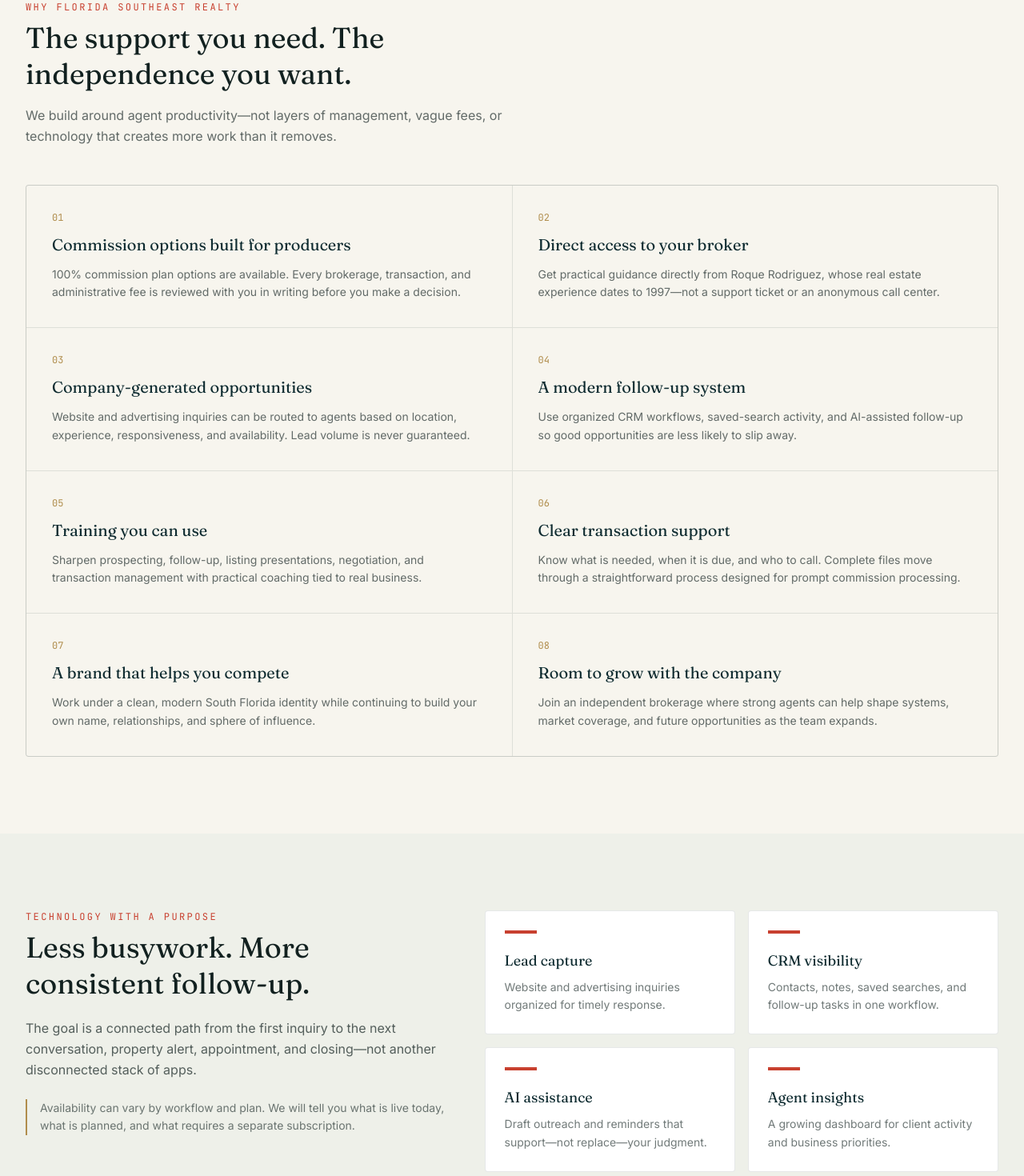
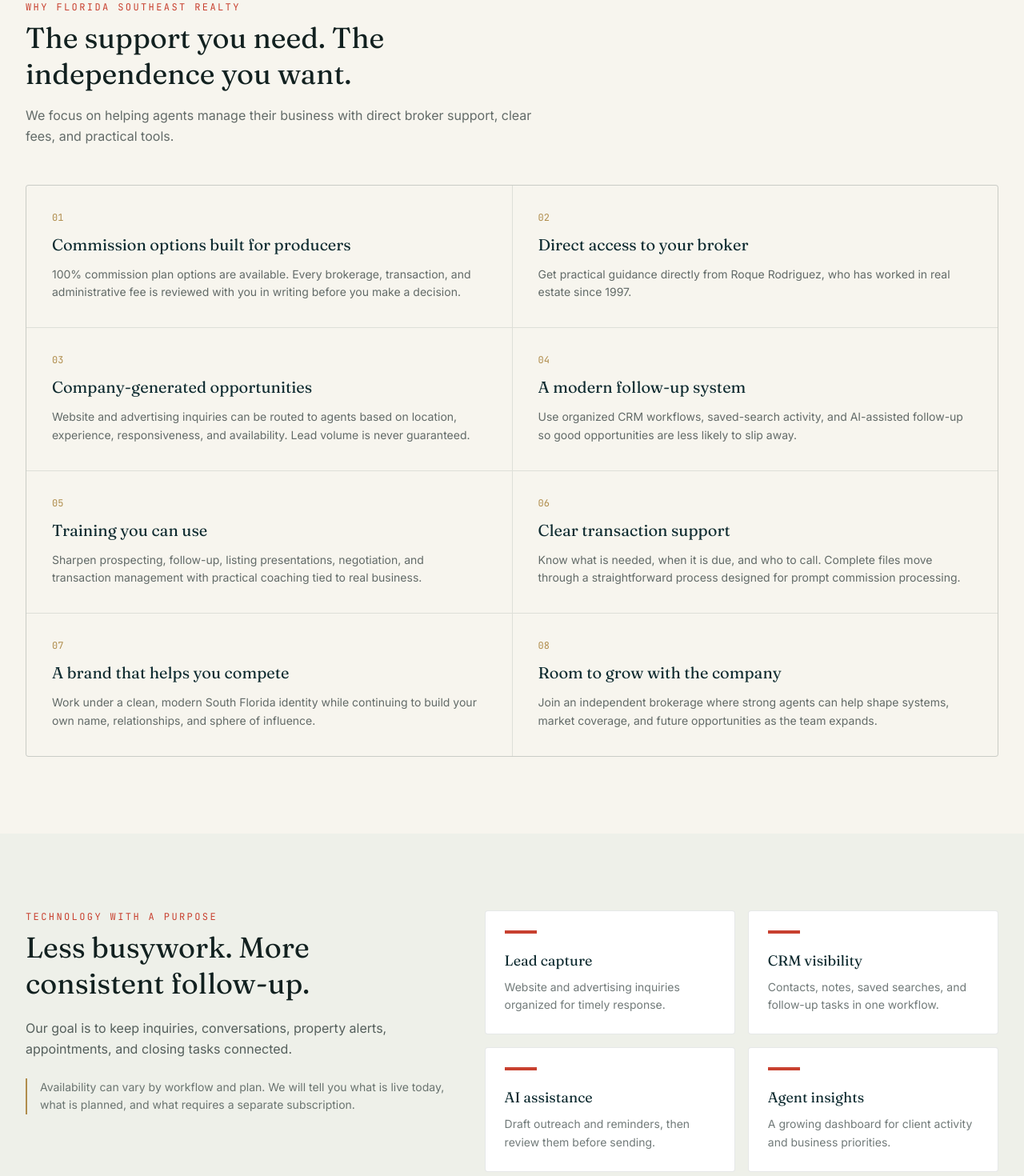
Before and after one commit to roquerodriguez27-dotcom/florida-southeast-realty, a Next.js app: page /join in a window 1280 px wide. Shown: the part 960-2430 px from the top of the page at 80% size. Built offline with nearby package versions, Linux system fonts and the light colour scheme; no server answers.

Commit message:
Use more natural wording across website copy (#63)

```diff
--- a/app/blog/page.tsx
+++ b/app/blog/page.tsx
@@ -20,7 +20,7 @@ export default async function BlogPage() {
         <p className="font-mono text-xs uppercase tracking-[0.2em] text-hibiscus mb-2">South Florida Real Estate Blog</p>
         <h1 className="font-display text-3xl md:text-5xl text-ink mb-3">Practical research for buyers, sellers, and homeowners</h1>
         <p className="text-ink/60 max-w-2xl mb-10">
-          Original guidance focused on the questions that come up in South Florida transactions — property records, condos, waterfront due diligence, seller preparation, and more.
+          Practical articles on South Florida property records, condos, waterfront due diligence, and preparing a home for sale.
         </p>
 
         {lead && (
--- a/app/buyer-tools/page.tsx
+++ b/app/buyer-tools/page.tsx
@@ -53,7 +53,7 @@ export default async function BuyerToolsPage({ searchParams }: Props) {
     <main className="pt-28 md:pt-32 pb-24">
       <section className="container-fsre max-w-4xl">
         <p className="font-mono text-xs uppercase tracking-[0.2em] text-hibiscus mb-2">Buyer Decision Tools</p>
-        <h1 className="font-display text-4xl md:text-5xl text-ink leading-tight">Compare the home—and the real cost of owning it.</h1>
+        <h1 className="font-display text-4xl md:text-5xl text-ink leading-tight">Compare homes and the cost of owning them.</h1>
         <p className="text-lg text-ink/65 leading-relaxed mt-5 max-w-3xl">Test monthly-cost and affordability scenarios with the Florida expenses that matter, then compare homes side-by-side before deciding what deserves a showing.</p>
       </section>
       <section className="container-fsre mt-10">
--- a/app/guides/page.tsx
+++ b/app/guides/page.tsx
@@ -19,7 +19,7 @@ export default async function GuidesPage() {
         <p className="font-mono text-xs uppercase tracking-[0.2em] text-hibiscus mb-2">South Florida Guides</p>
         <h1 className="font-display text-3xl md:text-5xl text-ink mb-3">Research before the decision gets expensive</h1>
         <p className="text-ink/60 max-w-2xl mb-10">
-          Practical guides written for South Florida buyers, sellers, and relocating households — with an emphasis on due diligence, property structure, and questions worth asking early.
+          Practical guides for buying, selling, or moving to South Florida. Learn what to research and which questions to ask before making a decision.
         </p>
 
         <div className="grid grid-cols-1 md:grid-cols-3 gap-8">
--- a/app/home-valuation/page.tsx
+++ b/app/home-valuation/page.tsx
@@ -45,7 +45,7 @@ export default async function HomeValuationPage({ searchParams }: Props) {
         <header className="max-w-3xl">
           <p className="font-mono text-xs uppercase tracking-[0.2em] text-hibiscus mb-2">Your Home Sale, Reviewed Personally</p>
           <h1 className="font-display text-4xl md:text-5xl text-ink mb-4 leading-tight">
-            What could your home sell for—and what could you keep?
+            What could your home sell for? What could you keep?
           </h1>
           <p className="text-ink/70 leading-relaxed">
             Get a personal pricing and selling-cost review from Roque Rodriguez. Start with your
--- a/app/join/page.tsx
+++ b/app/join/page.tsx
@@ -18,7 +18,7 @@ const BENEFITS = [
   {
     number: "02",
     title: "Direct access to your broker",
-    body: "Get practical guidance directly from Roque Rodriguez, whose real estate experience dates to 1997—not a support ticket or an anonymous call center.",
+    body: "Get practical guidance directly from Roque Rodriguez, who has worked in real estate since 1997.",
   },
   {
     number: "03",
@@ -106,7 +106,7 @@ const FAQS = [
 const TECHNOLOGY = [
   ["Lead capture", "Website and advertising inquiries organized for timely response."],
   ["CRM visibility", "Contacts, notes, saved searches, and follow-up tasks in one workflow."],
-  ["AI assistance", "Draft outreach and reminders that support—not replace—your judgment."],
+  ["AI assistance", "Draft outreach and reminders, then review them before sending."],
   ["Agent insights", "A growing dashboard for client activity and business priorities."],
 ] as const;
 
@@ -166,8 +166,8 @@ export default function JoinPage() {
           <p className="mb-2 font-mono text-xs uppercase tracking-[0.2em] text-hibiscus">Why Florida Southeast Realty</p>
           <h2 className="font-display text-3xl leading-tight text-ink md:text-4xl">The support you need. The independence you want.</h2>
           <p className="mt-4 leading-relaxed text-ink/65">
-            We build around agent productivity—not layers of management, vague fees, or technology
-            that creates more work than it removes.
+            We focus on helping agents manage their business with direct broker support, clear fees,
+            and practical tools.
           </p>
         </div>
         <div className="mt-12 grid gap-px overflow-hidden rounded-sm border border-ink/10 bg-ink/10 md:grid-cols-2">
@@ -187,8 +187,8 @@ export default function JoinPage() {
             <p className="mb-2 font-mono text-xs uppercase tracking-[0.2em] text-hibiscus">Technology with a purpose</p>
             <h2 className="font-display text-3xl leading-tight text-ink md:text-4xl">Less busywork. More consistent follow-up.</h2>
             <p className="mt-5 leading-relaxed text-ink/70">
-              The goal is a connected path from the first inquiry to the next conversation,
-              property alert, appointment, and closing—not another disconnected stack of apps.
+              Our goal is to keep inquiries, conversations, property alerts, appointments,
+              and closing tasks connected.
             </p>
             <div className="mt-6 border-l-2 border-brass pl-4 text-sm leading-relaxed text-ink/60">
               Availability can vary by workflow and plan. We will tell you what is live today, what
@@ -303,7 +303,7 @@ export default function JoinPage() {
               { name: "primary_market", label: "Primary Market / Area", type: "text" },
               {
                 name: "recent_production",
-                label: "Closed Sides — Last 12 Months",
+                label: "Closed Sides in the Last 12 Months",
                 type: "select",
                 options: [
                   { value: "0", label: "0" },
--- a/components/BuyerTools.tsx
+++ b/components/BuyerTools.tsx
@@ -372,7 +372,7 @@ export default function BuyerTools({ initialListing, initialTool = "cost" }: Buy
         <section className="mt-6 grid lg:grid-cols-[minmax(0,1fr)_420px] gap-6 items-start" aria-label="Home affordability scenario planner">
           <div className="bg-white border border-ink/10 rounded-sm p-6 md:p-8">
             <h2 className="font-display text-2xl">Test an affordability scenario</h2>
-            <p className="text-sm text-ink/55 mt-1 mb-6">Use household numbers to create a planning range—not a lending decision.</p>
+            <p className="text-sm text-ink/55 mt-1 mb-6">Use your household numbers to estimate a planning range. This is not a lending decision.</p>
             <div className="grid sm:grid-cols-2 gap-4">
               <Input label="Annual household income" value={income} onChange={setIncome} prefix="$" step={5000} />
               <Input label="Monthly debt payments" value={monthlyDebt} onChange={setMonthlyDebt} prefix="$" suffix="/ mo" step={50} />
--- a/components/LeadForm.tsx
+++ b/components/LeadForm.tsx
@@ -243,8 +243,8 @@ export default function LeadForm({ formName, fields, submitLabel, successMessage
         <div className="rounded-sm border border-hibiscus/25 bg-hibiscus/5 p-3 text-sm text-ink/75" role="alert">
           <p className="font-medium text-hibiscus">We couldn&apos;t confirm your request.</p>
           <p className="mt-1">
-            Your answers are still here, so you can try again—or call/text{" "}
-            <a href={SITE.phoneHref} className="font-medium text-tide underline">{SITE.phoneDisplay}</a> or email{" "}
+            Your answers are still here. You can try again, call or text{" "}
+            <a href={SITE.phoneHref} className="font-medium text-tide underline">{SITE.phoneDisplay}</a>, or email{" "}
             <a href={`mailto:${SITE.email}`} className="font-medium text-tide underline">{SITE.email}</a>.
           </p>
         </div>
--- a/components/PropertyFilters.tsx
+++ b/components/PropertyFilters.tsx
@@ -440,7 +440,7 @@ export default function PropertyFilters({ current }: { current: CurrentFilters }
 
             <section className="rounded-sm border border-ink/10 bg-white p-4">
               <h3 className="text-sm font-semibold text-ink">Style, view &amp; systems</h3>
-              <p className="mt-1 text-xs text-ink/50">Structured RESO characteristics—not marketing tags.</p>
+              <p className="mt-1 text-xs text-ink/50">Filter by the features recorded in the MLS.</p>
               <div className="mt-3 grid gap-3">
                 <SelectField id="f-style" name="style" label="Architectural style" value={current.style}>
                   <option value="">Any style</option><option value="ranch">Ranch</option><option value="contemporary">Contemporary</option><option value="mediterranean">Mediterranean</option><option value="modern">Modern</option><option value="traditional">Traditional</option>
--- a/components/PropertyGrid.tsx
+++ b/components/PropertyGrid.tsx
@@ -7,8 +7,8 @@ export default function PropertyGrid({ listings, compact = false, returnTo }: {
       <div className="py-20 text-center border border-dashed border-ink/20 rounded-sm">
         <p className="font-display text-xl text-ink/70">No homes match those filters yet.</p>
         <p className="text-sm text-ink/50 mt-2">
-          Widen your price range or clear a filter — or tell an agent what you&apos;re after and
-          we&apos;ll watch the feed for you.
+          Try widening your price range or clearing a filter. You can also tell us what
+          you&apos;re looking for.
         </p>
       </div>
     );
```
